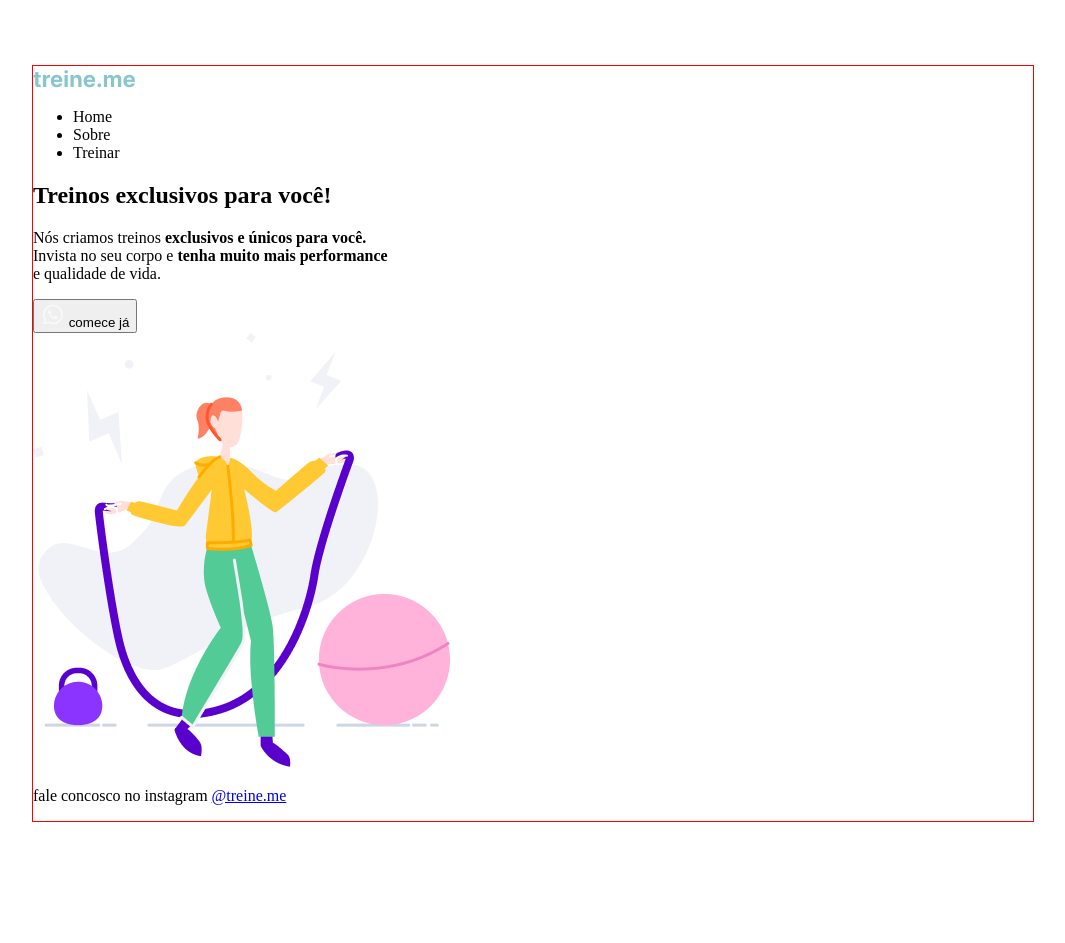
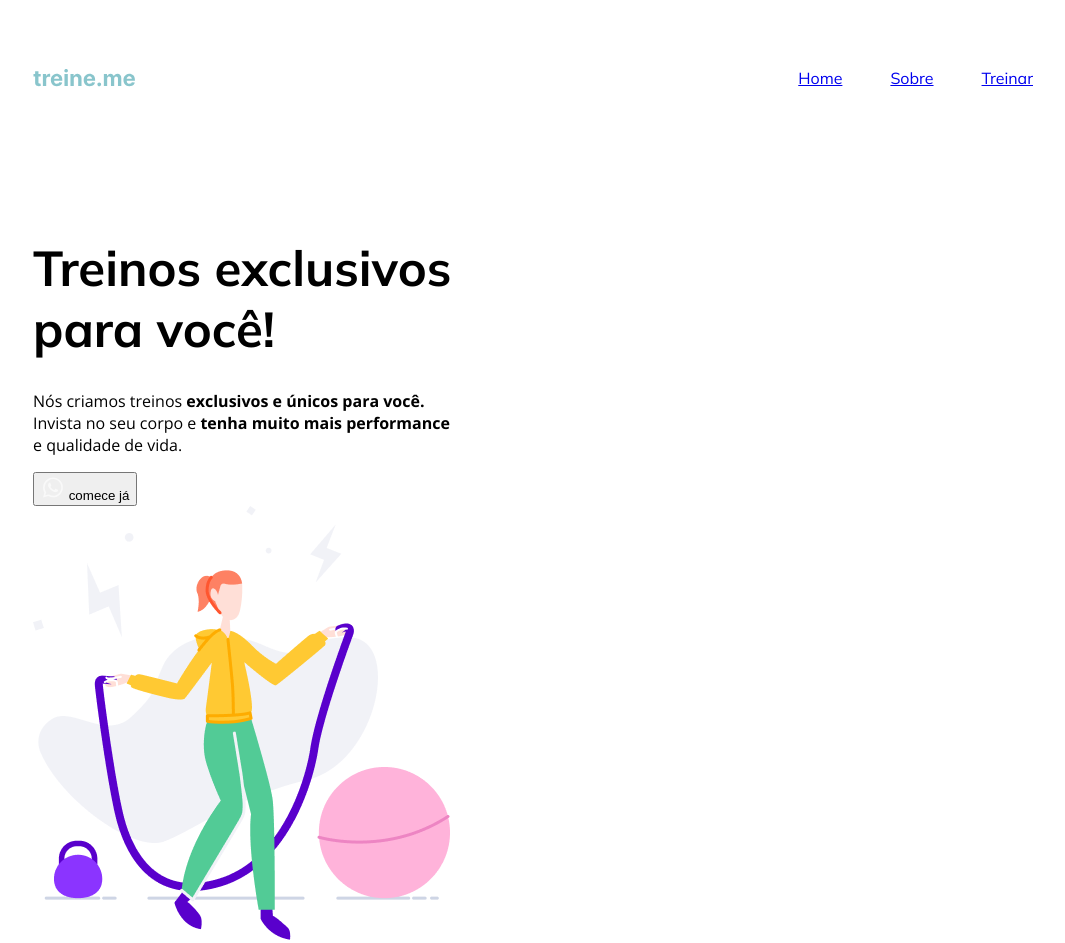
Before and after one commit to danielgm23/Projeto-3-HTML, a plain HTML site: page index.html in a window 1280 px wide. Shown: the top 943 px of the page, without its empty margins (107-1172 px from the left). Before the commit the page ends 904 px from the top, so only its background shows below. Drawn offline with nearby package versions, Linux system fonts and the light colour scheme.

Commit message:
commita 15/02

```diff
--- a/index.html
+++ b/index.html
@@ -4,27 +4,30 @@
     <meta charset="UTF-8">
     <meta name="viewport" content="width=device-width, initial-scale=1.0">
     <title>treine.me</title>
+    <link rel="preconnect" href="https://fonts.googleapis.com">
+<link rel="preconnect" href="https://fonts.gstatic.com" crossorigin>
+<link href="https://fonts.googleapis.com/css2?family=Mulish:ital,
+wght@0,200..1000;1,200..1000&family=Open+Sans:ital,wght@0,300..800;1,300..800&display=swap" rel="stylesheet">
 
     <link rel="stylesheet" href="style.css">
   </head>
   <body>
 
   <div class="page">
-    <header>
-      <img src="img/Logo.png" alt="logo do treine.me">
-      <nav>
-        <ul><!-- lista ordenada-->
 
-          <li>Home</li> <!--lista -->
-          <li>Sobre</li> <!--lista -->
-          <li>Treinar</li> <!--lista -->
-        </ul>
-
-      </nav>
+    <nav>
+      <a id="logo" href="#">
+        <img src="img/logo.svg" alt="Treine.me">
+      </a>
+      <ul>
+        <li><a href="#">Home</a></li>
+        <li><a href="#">Sobre</a></li>
+        <li><a href="#">Treinar</a></li>
+      </ul>
+    </nav>
 
 
 
-    </header>
 
     <main>
       <section class="text">
@@ -39,7 +42,7 @@
 
 
          </p>
-      <button>
+      <button color>
         <img src="img/whats.svg" alt="icone do whatsapp">
         comece já
 
--- a/style.css
+++ b/style.css
@@ -3,12 +3,42 @@ body {
 }
 
 .page {
-  border: 1px solid red;
   width: 1000px;
-  margin:  65px auto 0;
+  margin: 65px auto 0;
 }
-#balls {
-margin-right: 0px;
-margin-bottom: 0px;
+h1{
+  font-family: "Mulish", sans-serif;
+  font-style: normal;
+  font-size: 49px;
+  width: 489px;
+  height: 112px;
+}
+.text {
+  font-family: "Open Sans", sans-serif;
+}
+nav {
+  font-family: "Mulish", sans-serif;
+  display: flex;
+  justify-content: space-between;  /* como ficara o espaco entre os espacos*/
+  align-items: center;
+
+  margin-bottom: 55px;
+}
+
+ul {
+  font-family: "Mulish", sans-serif;
+  display: flex; /* posicionamento das informacoes*/
+  gap: 48px; /* espaco entre elas*/
+  list-style: none;  /* como ira ficar a ordenacao da lista*/
+  margin: 0;
+  padding: 0;
 
 }
+main {
+  margin: 146px auto 0;
+
+}
+ul li a:hover{ /* "ao passar o mouse" "*/
+  font-weight: bold; /* espessura da fonte*/
+
+}
```
Also changed, not shown: img/Logo.svg (added).
